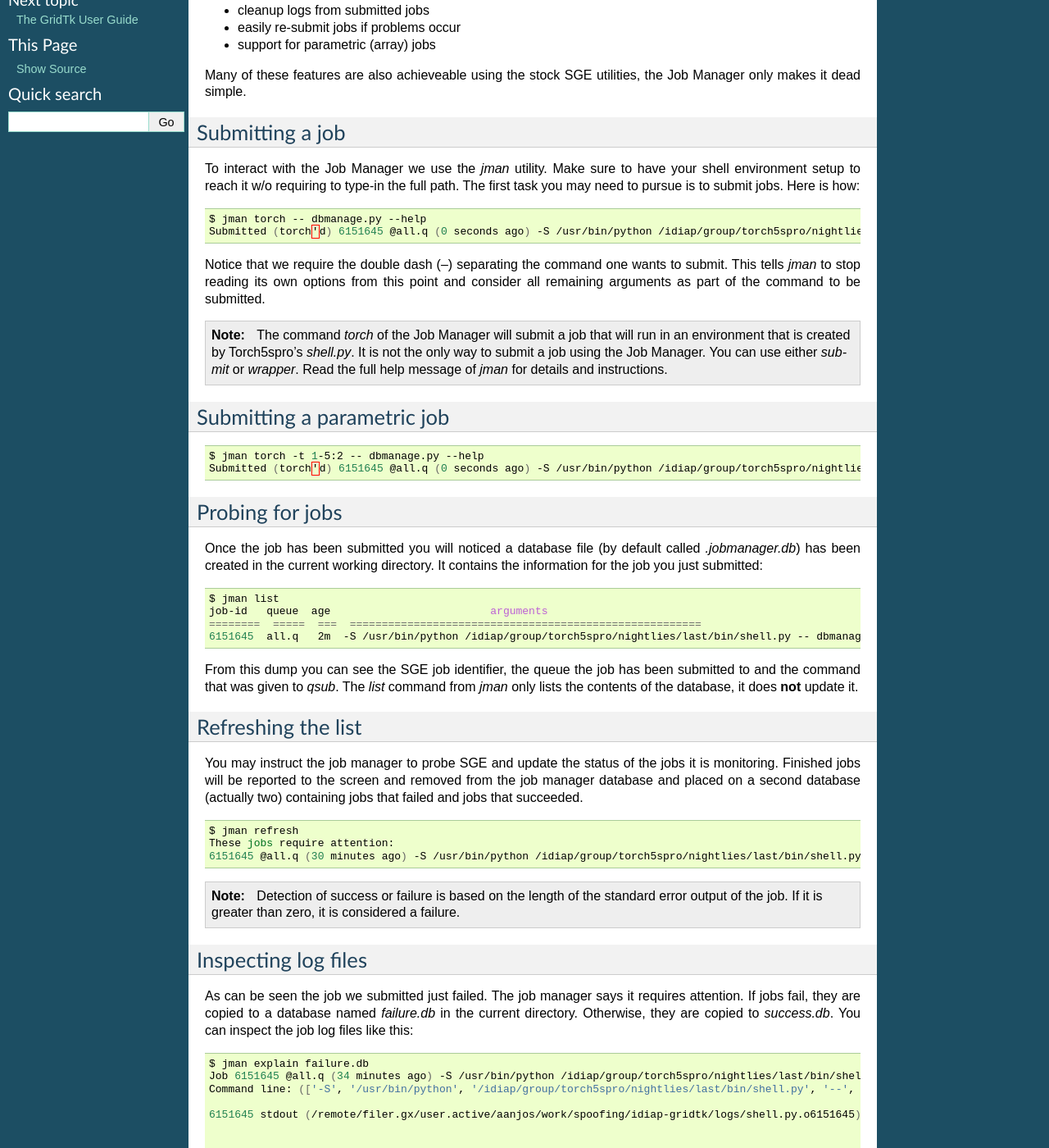
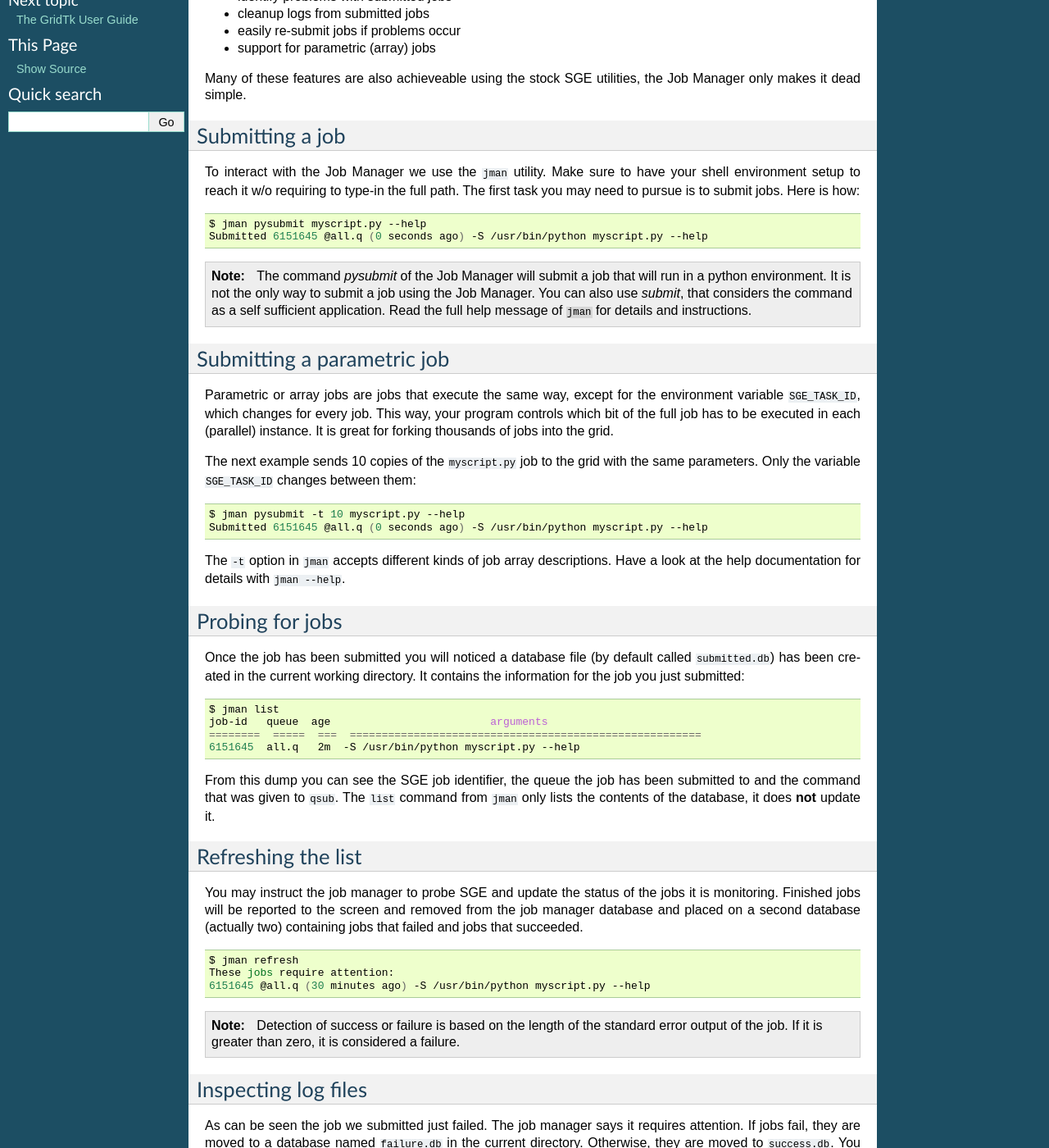
Before and after one commit to bioidiap/gridtk, a Sphinx documentation site: the page built from docs/manual.rst, in a window 1280 px wide and 1400 px high, scrolled down 308 px. Shown: the whole window at 82% size. Built offline with Sphinx 7.4.7, drawn with Linux system fonts in a browser that asks for light colours; formulas are drawn with MathJax 3; some of the changed text lies outside the part shown.

Commit message:
Updated manual

```diff
--- a/docs/manual.rst
+++ b/docs/manual.rst
@@ -2,12 +2,12 @@
  SGE Job Manager
 =================
 
-The Job Manager is python wrapper around SGE utilities like `qsub`, `qstat` and
-`qdel`. It interacts with these tools to submit and manage grid jobs making up
-a complete workflow ecosystem.
+The Job Manager is python wrapper around SGE utilities like ``qsub``, ``qstat``
+and ``qdel``. It interacts with these tools to submit and manage grid jobs
+making up a complete workflow ecosystem.
 
 Everytime you interact with the Job Manager, a local database file (normally
-named `.jobmanager.db`) is read or written so it preserves its state during
+named ``submitted.db``) is read or written so it preserves its state during
 decoupled calls. The database contains all informations about jobs that is
 required for the Job Manager to:
 
@@ -25,39 +25,48 @@ Job Manager only makes it dead simple.
 Submitting a job
 ----------------
 
-To interact with the Job Manager we use the `jman` utility. Make sure to have
+To interact with the Job Manager we use the ``jman`` utility. Make sure to have
 your shell environment setup to reach it w/o requiring to type-in the full
 path. The first task you may need to pursue is to submit jobs. Here is how:
 
 .. code-block:: sh
 
-  $ jman torch -- dbmanage.py --help
-  Submitted (torch'd) 6151645 @all.q (0 seconds ago) -S /usr/bin/python /idiap/group/torch5spro/nightlies/last/bin/shell.py -- dbmanage.py --help
-
-Notice that we require the double dash (`--`) separating the command one wants
-to submit. This tells `jman` to stop reading its own options from this point
-and consider all remaining arguments as part of the command to be submitted.
+  $ jman pysubmit myscript.py --help
+  Submitted 6151645 @all.q (0 seconds ago) -S /usr/bin/python myscript.py --help
 
 .. note::
 
-  The command `torch` of the Job Manager will submit a job that will run in an
-  environment that is created by Torch5spro's `shell.py`. It is not the only
-  way to submit a job using the Job Manager. You can use either `submit` or
-  `wrapper`. Read the full help message of `jman` for details and instructions.
+  The command `pysubmit` of the Job Manager will submit a job that will run in
+  a python environment. It is not the only way to submit a job using the Job
+  Manager. You can also use `submit`, that considers the command as a self
+  sufficient application. Read the full help message of ``jman`` for details and
+  instructions.
 
 Submitting a parametric job
 ---------------------------
 
+Parametric or array jobs are jobs that execute the same way, except for the
+environment variable ``SGE_TASK_ID``, which changes for every job. This way,
+your program controls which bit of the full job has to be executed in each
+(parallel) instance. It is great for forking thousands of jobs into the grid.
+
+The next example sends 10 copies of the ``myscript.py`` job to the grid with
+the same parameters. Only the variable ``SGE_TASK_ID`` changes between them:
+
 .. code-block:: sh
 
-  $ jman torch -t 1-5:2 -- dbmanage.py --help
-  Submitted (torch'd) 6151645 @all.q (0 seconds ago) -S /usr/bin/python /idiap/group/torch5spro/nightlies/last/bin/shell.py -- dbmanage.py --help
+  $ jman pysubmit -t 10 myscript.py --help
+  Submitted 6151645 @all.q (0 seconds ago) -S /usr/bin/python myscript.py --help
+
+The ``-t`` option in ``jman`` accepts different kinds of job array
+descriptions. Have a look at the help documentation for details with ``jman
+--help``.
 
 Probing for jobs
 ----------------
 
 Once the job has been submitted you will noticed a database file (by default
-called `.jobmanager.db`) has been created in the current working directory. It
+called ``submitted.db``) has been created in the current working directory. It
 contains the information for the job you just submitted:
 
 .. code-block:: sh
@@ -65,11 +74,12 @@ contains the information for the job you just submitted:
   $ jman list
   job-id   queue  age                         arguments
   ========  =====  ===  =======================================================
-  6151645  all.q   2m  -S /usr/bin/python /idiap/group/torch5spro/nightlies/last/bin/shell.py -- dbmanage.py --help
+  6151645  all.q   2m  -S /usr/bin/python myscript.py --help
 
 From this dump you can see the SGE job identifier, the queue the job has been
-submitted to and the command that was given to `qsub`. The `list` command from
-`jman` only lists the contents of the database, it does **not** update it.
+submitted to and the command that was given to ``qsub``. The ``list`` command
+from ``jman`` only lists the contents of the database, it does **not** update
+it.
 
 Refreshing the list
 -------------------
@@ -83,7 +93,7 @@ containing jobs that failed and jobs that succeeded.
 
   $ jman refresh
   These jobs require attention:
-  6151645 @all.q (30 minutes ago) -S /usr/bin/python /idiap/group/torch5spro/nightlies/last/bin/shell.py -- dbmanage.py --help
+  6151645 @all.q (30 minutes ago) -S /usr/bin/python myscript.py --help
 
 .. note::
 
@@ -94,24 +104,22 @@ Inspecting log files
 --------------------
 
 As can be seen the job we submitted just failed. The job manager says it
-requires attention. If jobs fail, they are copied to a database named
-`failure.db` in the current directory. Otherwise, they are copied to
-`success.db`. You can inspect the job log files like this:
+requires attention. If jobs fail, they are moved to a database named
+``failure.db`` in the current directory. Otherwise, they are moved to
+``success.db``. You can inspect the job log files like this:
 
 .. code-block:: sh
 
   $ jman explain failure.db
-  Job 6151645 @all.q (34 minutes ago) -S /usr/bin/python /idiap/group/torch5spro/nightlies/last/bin/shell.py -- dbmanage.py --help
-  Command line: (['-S', '/usr/bin/python', '/idiap/group/torch5spro/nightlies/last/bin/shell.py', '--', 'dbmanage.py', '--help'],) {'deps': [], 'stderr': 'logs', 'stdout': 'logs', 'queue': 'all.q', 'env': ['OVERWRITE_TORCH5SPRO_BINROOT=/idiap/group/torch5spro/nightlies/last/bin'], 'cwd': True, 'name': None}
+  Job 6151645 @all.q (34 minutes ago) -S /usr/bin/python myscript.py --help
+  Command line: (['-S', '/usr/bin/python', '--', 'myscript.py', '--help'],) {'deps': [], 'stderr': 'logs', 'stdout': 'logs', 'queue': 'all.q', 'cwd': True, 'name': None}
 
   6151645 stdout (/remote/filer.gx/user.active/aanjos/work/spoofing/idiap-gridtk/logs/shell.py.o6151645)
 
 
   6151645 stderr (/remote/filer.gx/user.active/aanjos/work/spoofing/idiap-gridtk/logs/shell.py.e6151645)
   Traceback (most recent call last):
-    File "/idiap/resource/software/sge/6.2u5/grid/spool/beaufix30/job_scripts/6151645", line 12, in <module>
-      import adm
-  ImportError: No module named adm
+     ...
 
 Hopefully, that helps in debugging the problem!
 
@@ -125,28 +133,28 @@ submitted the first time:
 .. code-block:: sh
 
   $ jman resubmit --clean failure.db
-  Re-submitted job 6151663 @all.q (1 second ago) -S /usr/bin/python /idiap/group/torch5spro/nightlies/last/bin/shell.py -- dbmanage.py --help
-    removed `/remote/filer.gx/user.active/aanjos/work/spoofing/idiap-gridtk/logs/shell.py.o6151645'
-    removed `/remote/filer.gx/user.active/aanjos/work/spoofing/idiap-gridtk/logs/shell.py.e6151645'
+  Re-submitted job 6151663 @all.q (1 second ago) -S /usr/bin/python myscript.py --help
+    removed `logs/myscript.py.o6151645'
+    removed `logs/myscript.py.e6151645'
     deleted job 6151645 from database
 
-The `--clean` flag tells the job manager to clean-up the old failure and the
+The ``--clean`` flag tells the job manager to clean-up the old failure and the
 log files as it re-submits the new job. Notice the new job identifier has
 changed as expected.
 
 Cleaning-up
 -----------
 
-The job in question will not work no matter how many times we re-submit it. It
-is not a temporary error. In these circumstances, I may just want to clean the
-job and do something else. The job manager is here for you again:
+If the job in question will not work no matter how many times we re-submit it,
+you may just want to clean it up and do something else. The job manager is
+here for you again:
 
 .. code-block:: sh
 
   $ jman cleanup --remove-job failure.db
-  Cleaning-up logs for job 6151663 @all.q (5 minutes ago) -S /usr/bin/python /idiap/group/torch5spro/nightlies/last/bin/shell.py -- dbmanage.py --help
-    removed `/remote/filer.gx/user.active/aanjos/work/spoofing/idiap-gridtk/logs/shell.py.o6151663'
-    removed `/remote/filer.gx/user.active/aanjos/work/spoofing/idiap-gridtk/logs/shell.py.e6151663'
+  Cleaning-up logs for job 6151663 @all.q (5 minutes ago) -S /usr/bin/python myscript.py --help
+    removed `logs/myscript.py.o6151663'
+    removed `logs/myscript.py.e6151663'
     deleted job 6151663 from database
 
 Inspection on the current directory will now show you everything concerning the
```
Also changed, not shown: docs/program.rst (+10 -21 lines).
